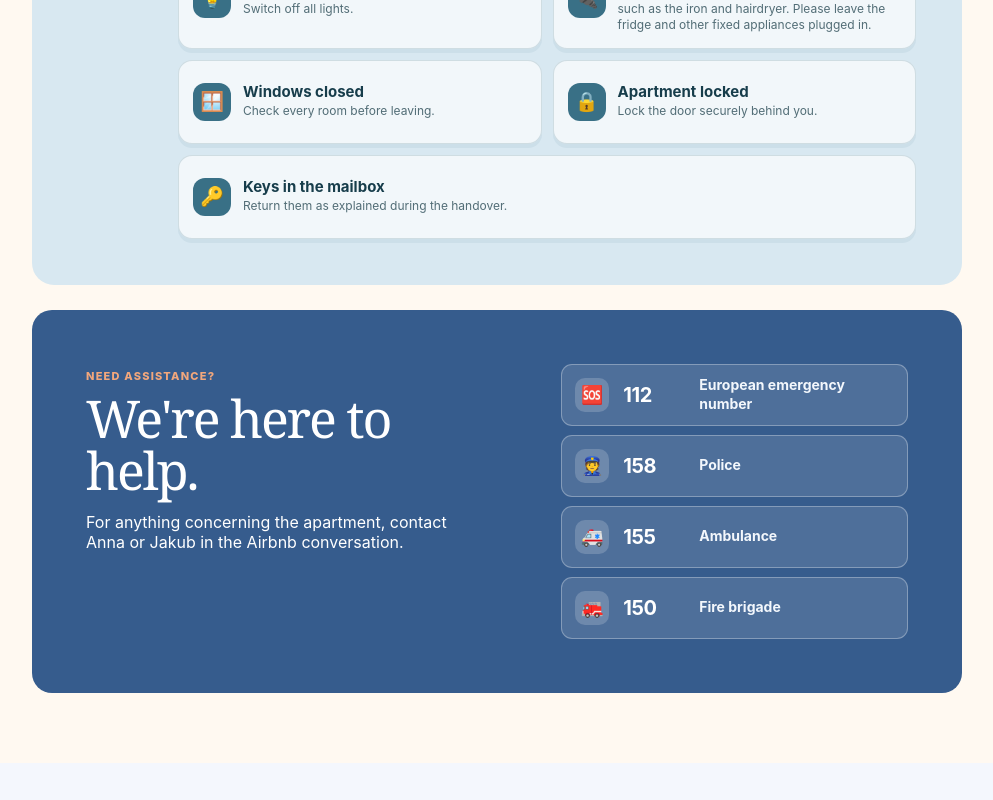
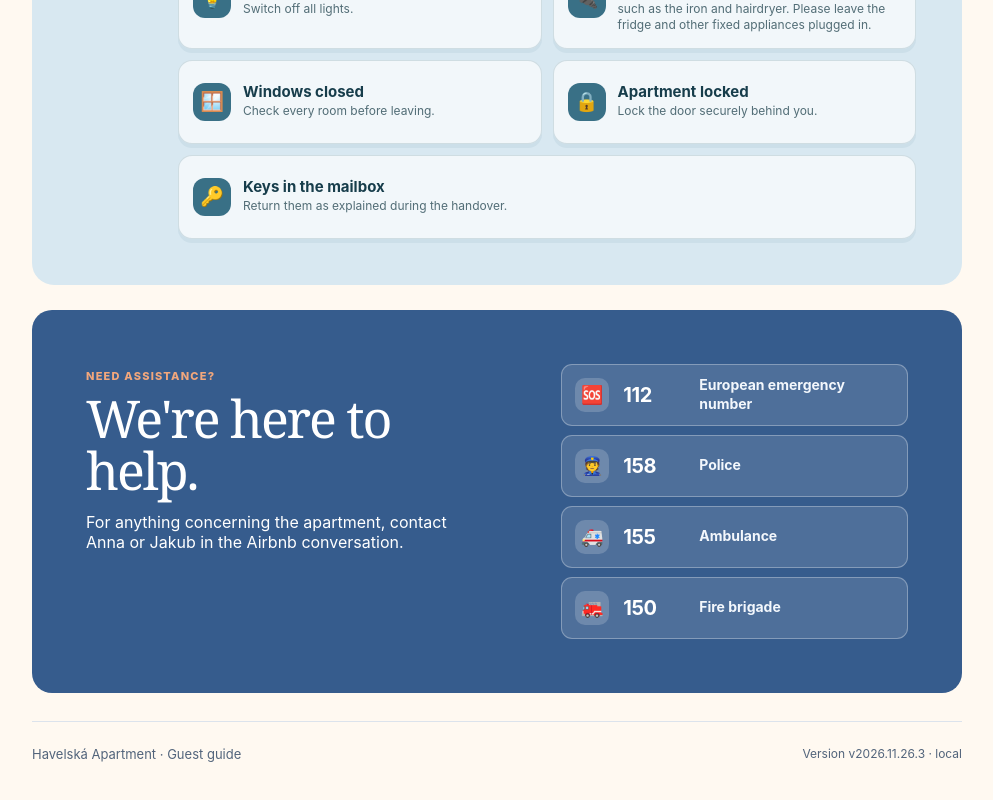
Before and after one commit to rihajakub/havelska, a Next.js app: page /guest-info in a window 1280 px wide. Shown: the part 7564-8364 px from the top of the page, without its empty margins (143-1136 px from the left). Before the commit the page ends 8327 px from the top, so only its background shows below. Built offline with nearby package versions, Linux system fonts and the light colour scheme; no server answers; the database is empty.

Commit message:
feat: show shared release version in guest guide footer

```diff
--- a/src/app/guest-info/page.tsx
+++ b/src/app/guest-info/page.tsx
@@ -1,6 +1,7 @@
 import Image from "next/image";
 import Link from "next/link";
 import { getGuestGuideContent } from "@/data/repository";
+import { buildVersion } from "@/lib/build-version";
 
 const toParagraphs = (text: string) => text.split(/\n\s*\n/).filter(Boolean).map((paragraph) => <p key={paragraph}>{paragraph}</p>);
 
@@ -87,6 +88,7 @@ export default async function GuestInfoPage() {
 
       <section id="checkout" className="guide-feature guide-feature-checkout"><div className="guide-feature-icon">✓</div><div><span className="landing-kicker">05 · Departure</span><h2>Before you leave</h2><p><strong>Check-out is by 11:00.</strong> A quick five-point check before you go — thank you for helping us prepare the apartment for the next guests.</p><ul className="guide-checklist" aria-label="Departure checklist"><li><span aria-hidden="true">💡</span><div><strong>Lights off</strong><small>Switch off all lights.</small></div></li><li><span aria-hidden="true">🔌</span><div><strong>Unplug appliances</strong><small>Unplug your chargers and portable appliances, such as the iron and hairdryer. Please leave the fridge and other fixed appliances plugged in.</small></div></li><li><span aria-hidden="true">🪟</span><div><strong>Windows closed</strong><small>Check every room before leaving.</small></div></li><li><span aria-hidden="true">🔒</span><div><strong>Apartment locked</strong><small>Lock the door securely behind you.</small></div></li><li className="guide-checklist-keys"><span aria-hidden="true">🔑</span><div><strong>Keys in the mailbox</strong><small>Return them as explained during the handover.</small></div></li></ul></div></section>
       <section id="help" className="guide-help"><div className="guide-help-copy"><span className="landing-kicker">Need assistance?</span><h2>We&apos;re here to help.</h2>{toParagraphs(guide.help.replace(/\s*In an emergency[\s\S]*$/i, ""))}</div><div className="emergency-list" aria-label="Emergency telephone numbers"><a href="tel:112"><span aria-hidden="true">🆘</span><strong>112</strong><small>European emergency number</small></a><a href="tel:158"><span aria-hidden="true">👮</span><strong>158</strong><small>Police</small></a><a href="tel:155"><span aria-hidden="true">🚑</span><strong>155</strong><small>Ambulance</small></a><a href="tel:150"><span aria-hidden="true">🚒</span><strong>150</strong><small>Fire brigade</small></a></div></section>
+      <footer className="guest-guide-footer"><span>Havelská Apartment · Guest guide</span><small aria-label={`Page version ${buildVersion}`}>Version {buildVersion}</small></footer>
     </div>
   </main>;
 }
--- a/src/app/layout.tsx
+++ b/src/app/layout.tsx
@@ -1,5 +1,6 @@
 import type { Metadata, Viewport } from "next";
 import { AppShell } from "@/components/app-shell";
+import { buildVersion } from "@/lib/build-version";
 import "./globals.css";
 import "./operational.css";
 
@@ -15,7 +16,6 @@ export const metadata: Metadata = {
 
 export const viewport: Viewport = { width: "device-width", initialScale: 1, themeColor: "#152c26" };
 
-const buildVersion = `v2026.11.26.2 · ${(process.env.VERCEL_GIT_COMMIT_SHA ?? "local").slice(0, 7)}`;
 
 export default function RootLayout({ children }: Readonly<{ children: React.ReactNode }>) {
   const productionLocked = Boolean(process.env.VERCEL) && (process.env.ENABLE_PRODUCTION_APP !== "true" || !process.env.DATABASE_URL);
--- a/src/app/operational.css
+++ b/src/app/operational.css
@@ -1,4 +1,6 @@
 /* The operational controls live next to the calendar, so the daily workflow has one clear path. */
+.guest-guide-footer { display: flex; flex-wrap: wrap; justify-content: space-between; gap: 8px 20px; padding: 24px 0; margin-top: 28px; border-top: 1px solid #dce3ec; color: #52647b; font-size: 13px; }
+.guest-guide-footer small { font-size: 12px; overflow-wrap: anywhere; }
 .place-copy .place-map-link { display: block; margin-top: 10px; color: #264b76; font-size: 13px; font-weight: 800; }
 .place-list .place-copy > span { font-size: 15px; line-height: 1.55; }
 .guest-guide-content [id] { scroll-margin-top: 24px; }
--- /dev/null
+++ b/src/lib/build-version.ts
@@ -0,0 +1,2 @@
+// Shared by the private dashboard and public guide so releases are easy to compare.
+export const buildVersion = `v2026.11.26.3 · ${(process.env.VERCEL_GIT_COMMIT_SHA ?? "local").slice(0, 7)}`;
```
